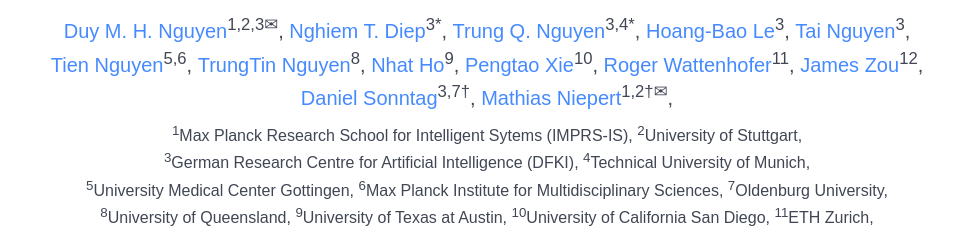
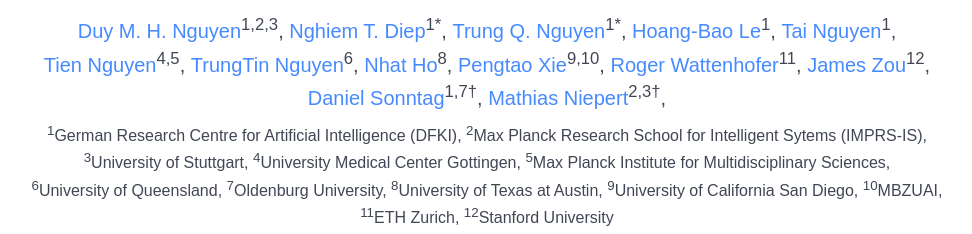
Before and after one commit to exgra-med/exgra-med.github.io, a plain HTML site: page index.html in a window 1280 px wide. Shown: the part 427-661 px from the top of the page, without its empty margins (153-1125 px from the left). Drawn offline with nearby package versions, Linux system fonts and the light colour scheme; a small style sheet from the web is missing.

Commit message:
Revise author links and citation superscripts
Updated author affiliations and citation numbers in the publication section.

```diff
--- a/index.html
+++ b/index.html
@@ -42,44 +42,44 @@
           </div>
           <div class="is-size-5 publication-author">
             <span class="author-block">
-              <a href="https://duyhominhnguyen.github.io/">Duy M. H. Nguyen</a><sup>1,2,3&#9993;</sup>,</span>
+              <a href="https://duyhominhnguyen.github.io/">Duy M. H. Nguyen</a><sup>1,2,3</sup>,</span>
             <span class="author-block">
-              <a href="https://scholar.google.com/citations?user=3YPTp-gAAAAJ">Nghiem T. Diep</a><sup>3&ast;</sup>,</span>
+              <a href="https://scholar.google.com/citations?user=3YPTp-gAAAAJ">Nghiem T. Diep</a><sup>1&ast;</sup>,</span>
             <span class="author-block">
-              <a href="https://www.linkedin.com/in/trungqunguyen/">Trung Q. Nguyen</a><sup>3,4&ast;</sup>,</span>
+              <a href="https://www.linkedin.com/in/trungqunguyen/">Trung Q. Nguyen</a><sup>1&ast;</sup>,</span>
             <span class="author-block">
-              <a href="https://baohl00.github.io/">Hoang-Bao Le</a><sup>3</sup>,</span>
+              <a href="https://baohl00.github.io/">Hoang-Bao Le</a><sup>1</sup>,</span>
             <span class="author-block">
-              <a href="https://scholar.google.com/citations?user=lBDYHHAAAAAJ">Tai Nguyen</a><sup>3</sup>,</span>
+              <a href="https://scholar.google.com/citations?user=lBDYHHAAAAAJ">Tai Nguyen</a><sup>1</sup>,</span>
             <span class="author-block">
-              <a href="https://scholar.google.com/citations?user=ZDtZPTQAAAAJ">Tien Nguyen</a><sup>5,6</sup>,</span>
+              <a href="https://scholar.google.com/citations?user=ZDtZPTQAAAAJ">Tien Nguyen</a><sup>4,5</sup>,</span>
             <span class="author-block">
-              <a href="https://trung-tinnguyen.github.io/">TrungTin Nguyen</a><sup>8</sup>,</span>
+              <a href="https://trung-tinnguyen.github.io/">TrungTin Nguyen</a><sup>6</sup>,</span>
             <span class="author-block">
-              <a href="https://nhatptnk8912.github.io/">Nhat Ho</a><sup>9</sup>,</span>
+              <a href="https://nhatptnk8912.github.io/">Nhat Ho</a><sup>8</sup>,</span>
             <span class="author-block">
-              <a href="https://pengtaoxie.github.io/">Pengtao Xie</a><sup>10</sup>,</span>
+              <a href="https://pengtaoxie.github.io/">Pengtao Xie</a><sup>9,10</sup>,</span>
             <span class="author-block">
               <a href="https://disco.ethz.ch/members/wroger">Roger Wattenhofer</a><sup>11</sup>,</span>
             <span class="author-block">
               <a href="https://www.james-zou.com/">James Zou</a><sup>12</sup>,</span>
             <span class="author-block">
-              <a href="https://www.dfki.de/~sonntag/">Daniel Sonntag</a><sup>3,7&dagger;</sup>,</span>
+              <a href="https://www.dfki.de/~sonntag/">Daniel Sonntag</a><sup>1,7&dagger;</sup>,</span>
             <span class="author-block">
-              <a href="https://www.matlog.net/">Mathias Niepert</a><sup>1,2&dagger;&#9993;</sup>,</span>
+              <a href="https://www.matlog.net/">Mathias Niepert</a><sup>2,3&dagger;</sup>,</span>
           </div>
 
           <div class="is-size-6 publication-institution">
-            <span class="author-block"><sup>1</sup>Max Planck Research School for Intelligent Sytems (IMPRS-IS),</span>
-            <span class="author-block"><sup>2</sup>University of Stuttgart,</span>
-            <span class="author-block"><sup>3</sup>German Research Centre for Artificial Intelligence (DFKI),</span>
-            <span class="author-block"><sup>4</sup>Technical University of Munich,</span>
-            <span class="author-block"><sup>5</sup>University Medical Center Gottingen,</span>
-            <span class="author-block"><sup>6</sup>Max Planck Institute for Multidisciplinary Sciences,</span>
+            <span class="author-block"><sup>1</sup>German Research Centre for Artificial Intelligence (DFKI),</span>
+            <span class="author-block"><sup>2</sup>Max Planck Research School for Intelligent Sytems (IMPRS-IS),</span>
+            <span class="author-block"><sup>3</sup>University of Stuttgart,</span>
+            <span class="author-block"><sup>4</sup>University Medical Center Gottingen,</span>
+            <span class="author-block"><sup>5</sup>Max Planck Institute for Multidisciplinary Sciences,</span>
+            <span class="author-block"><sup>6</sup>University of Queensland,</span>
             <span class="author-block"><sup>7</sup>Oldenburg University,</span>
-            <span class="author-block"><sup>8</sup>University of Queensland,</span>
-            <span class="author-block"><sup>9</sup>University of Texas at Austin,</span>
-            <span class="author-block"><sup>10</sup>University of California San Diego,</span>
+            <span class="author-block"><sup>8</sup>University of Texas at Austin,</span>
+            <span class="author-block"><sup>9</sup>University of California San Diego,</span>
+            <span class="author-block"><sup>10</sup>MBZUAI,</span>
             <span class="author-block"><sup>11</sup>ETH Zurich,</span>
             <span class="author-block"><sup>12</sup>Stanford University</span>
           </div>
```
